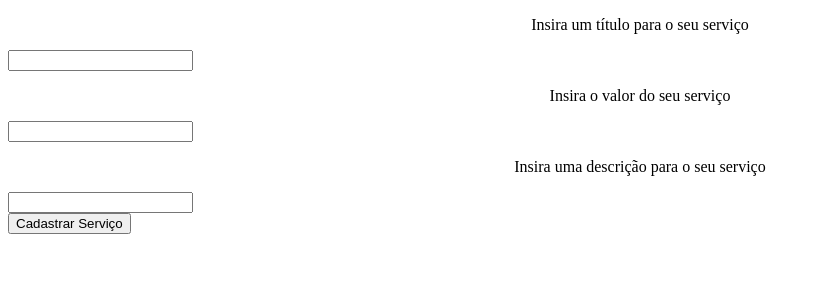
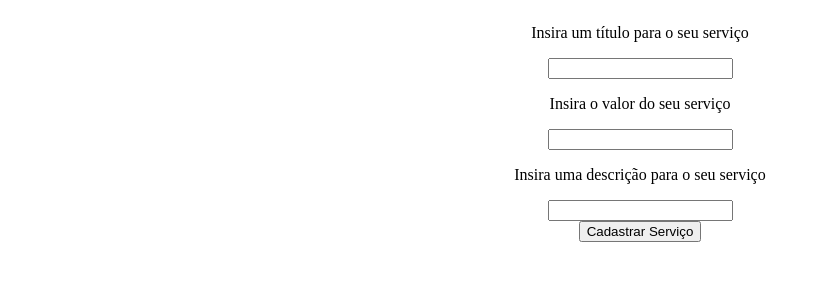
Before and after one commit to v1lton/plataforma_freelancer, an Angular app in the folder plataforma_freelancer/: page /create in a window 1280 px wide. Shown: the top 300 px of the page, without its empty margins (0-821 px from the left). Built offline with nearby package versions, Linux system fonts and the light colour scheme.

Commit message:
fix input alignment

```diff
--- a/plataforma_freelancer/src/app/create-service-screen/create-service-screen.component.css
+++ b/plataforma_freelancer/src/app/create-service-screen/create-service-screen.component.css
@@ -1,9 +1,6 @@
-.create-servie-screen * {
+.create-servie-screen {
     display: flex;
     align-items: center;
     justify-content: center;
+    flex-direction: column;
 }
-
-.column {
-    flex-direction: column
-}
```
